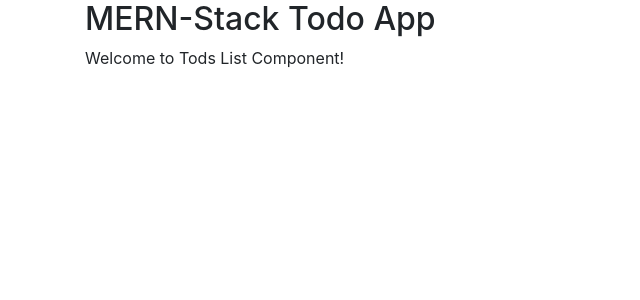
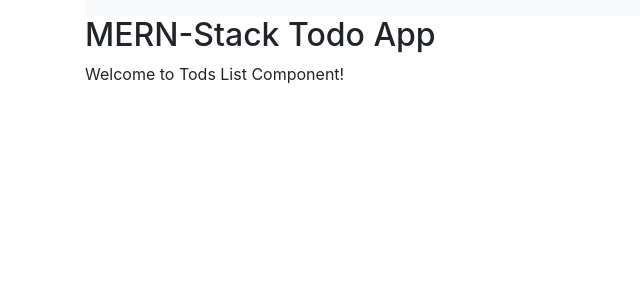
Before and after one commit to Darshana97/MERN_Stack_Sample_App_Frontend, a React (Create React App) app: page / in a window 1280 px wide. Shown: the top 300 px of the page, without its empty margins (0-640 px from the left). Built offline with nearby package versions, Linux system fonts and the light colour scheme.

Commit message:
add navbar

```diff
--- a/src/App.js
+++ b/src/App.js
@@ -11,6 +11,11 @@
     return (
       <Router>
         <div className="container">
+
+          <nav className="navbar navbar-expand-lg navbar-light bg-light ">
+
+          </nav>
+
           <h2>MERN-Stack Todo App</h2>
           <Route path="/" exact component={TodosList} />
           <Route path="/edit/:id" component={EditTodo} />
```
